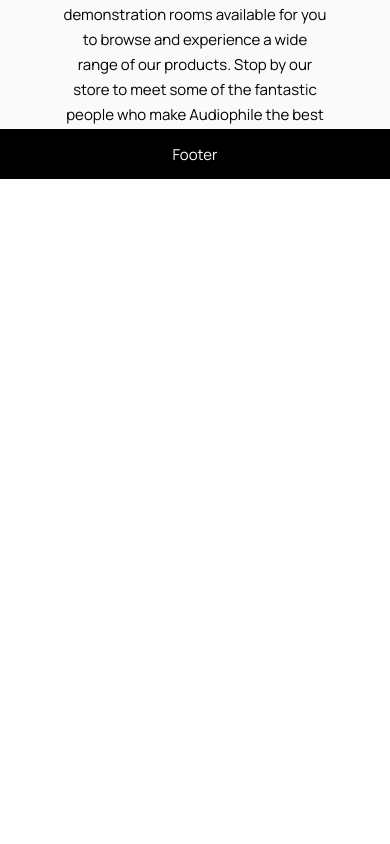
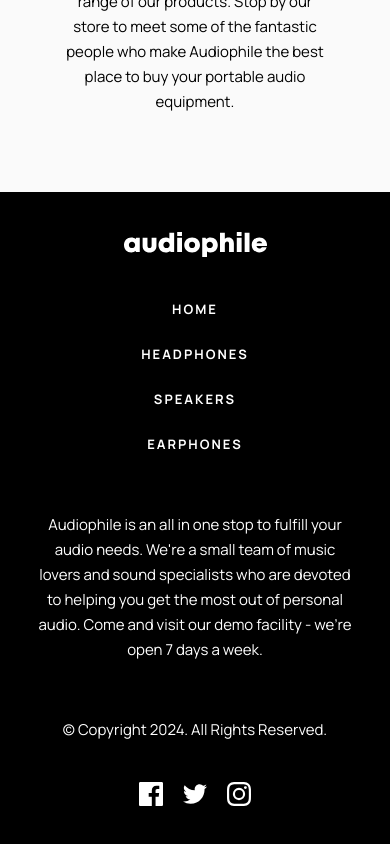
Before and after one commit to laerteMancio/frontendmentor-audiophile-e-commerce-website, a React (Vite) app: page / in a window 390 px wide. Shown: the part 3473-4317 px from the top of the page. Before the commit the page ends 3652 px from the top, so only its background shows below. Built offline with nearby package versions, Linux system fonts and the light colour scheme.

Commit message:
footer mobile ok

```diff
--- a/src/App.css
+++ b/src/App.css
@@ -1,12 +1,11 @@
 .container-geral {
   display: grid;
-  grid-template-rows: 75vh 1fr 50px;
+  grid-template-rows: 75vh 1fr 654px;
   grid-template-columns: 100%;
   min-height: 100vh;
   width: 100%;
 
   background-color: var(--cinza-claro);
-
 }
 
 .header {
@@ -23,8 +22,6 @@
   background-repeat: no-repeat;
   background-size: 100%;
   background-position: center top -30px;
-
-
 }
 
 .layout {
@@ -35,15 +32,11 @@
   width: 100%;
   height: 100%;
 
-  overflow-y: auto;
+
 }
 
 .footer {
-  display: flex;
-  justify-content: center;
-  align-items: center;
-  background-color: black;
-  color: white;
   grid-row: 3 / 4;
   width: 100%;
+  height: 100%;
 }
--- /dev/null
+++ b/src/components/Footer.css
@@ -0,0 +1,57 @@
+
+.footer-pagina {
+    display: flex;
+    flex-direction: column;
+    justify-content: center;
+    align-items: center;
+
+    width: 100%;
+    height: 100%;
+
+    background-color: var(--preto);
+    color: white;
+
+  }
+
+  .footer-container{
+    display: flex;
+    flex-direction: column;
+    justify-content: center;
+    align-items: center;
+
+    width: 98%;
+
+    gap: 40px;
+
+    padding: 100px 0 100px 0 ;
+
+    text-align: center;
+  }
+
+  .footer-pagina ul{
+    display: flex;
+    flex-direction: column;
+    justify-content: center;
+    align-items: center;
+    gap: 20px;
+    line-height: 25px;
+    letter-spacing: 2px;
+    font-weight: bold;
+    font-size: 13px;
+  }
+
+  .footer-pagina p{
+    text-align: center;
+  }
+
+  .icones-compartilhar{
+    display: flex;
+    flex-direction: row;
+    justify-content: center;
+    align-items: center;
+
+    width: 100%;
+    height: 100%;
+
+    gap: 20px;
+  }
--- a/src/components/Footer.jsx
+++ b/src/components/Footer.jsx
@@ -1,10 +1,32 @@
 import React from 'react'
+import "./Footer.css"
+
+import logo from "../assets/shared/desktop/logo.svg"
+import iconFaceBook from "../assets/shared/desktop/icon-facebook.svg"
+import iconTwitter from "../assets/shared/desktop/icon-twitter.svg"
+import iconInstagram from "../assets/shared/desktop/icon-instagram.svg"
 
 const Footer = () => {
   return (
-    <div>
-      Footer
-    </div>
+    <nav className='footer-pagina'>
+      <div className='footer-container'>
+        <img src={logo} alt="Logo" />
+        <ul>
+          <li><a href="/home">HOME</a></li>
+          <li><a href="/headphones">HEADPHONES</a></li>
+          <li><a href="/speakers">SPEAKERS</a></li>
+          <li><a href="/earphones">EARPHONES</a></li>
+        </ul>
+        <p>Audiophile is an all in one stop to fulfill your audio needs. We're a small team of music lovers and sound specialists who are devoted to helping you get the most out of personal audio. Come and visit our demo facility - we’re open 7 days a week.</p>
+        &copy; Copyright 2024. All Rights Reserved.
+        <div className='icones-compartilhar'>
+          <img src={iconFaceBook} alt="Icone compartilhar Facebook" />
+          <img src={iconTwitter} alt="Icone compartilhar Twitter" />
+          <img src={iconInstagram} alt="Icone compartilhar Instagram" />
+        </div>
+      </div>
+    </nav>
+
   )
 }
 
--- a/src/components/Header.css
+++ b/src/components/Header.css
@@ -30,6 +30,7 @@
     background-color: white;
     color: black;
   }
+
 
   .hamburguer div {
     width: 25px;
--- a/src/pages/Home.css
+++ b/src/pages/Home.css
@@ -4,9 +4,10 @@
   justify-content: center;
   align-items: center;
   width: 100vw;
-  height: 100%;
+  height: auto;
 
   margin-top: 16%;
+  margin-bottom: 16%;
 
   gap: 70px;
 }
@@ -236,7 +237,7 @@
 
   border-radius: 10px;
 
-  padding: 20px 20px 60px 20px;
+  padding: 20px;
 }
 
 .home-sobre {
```
